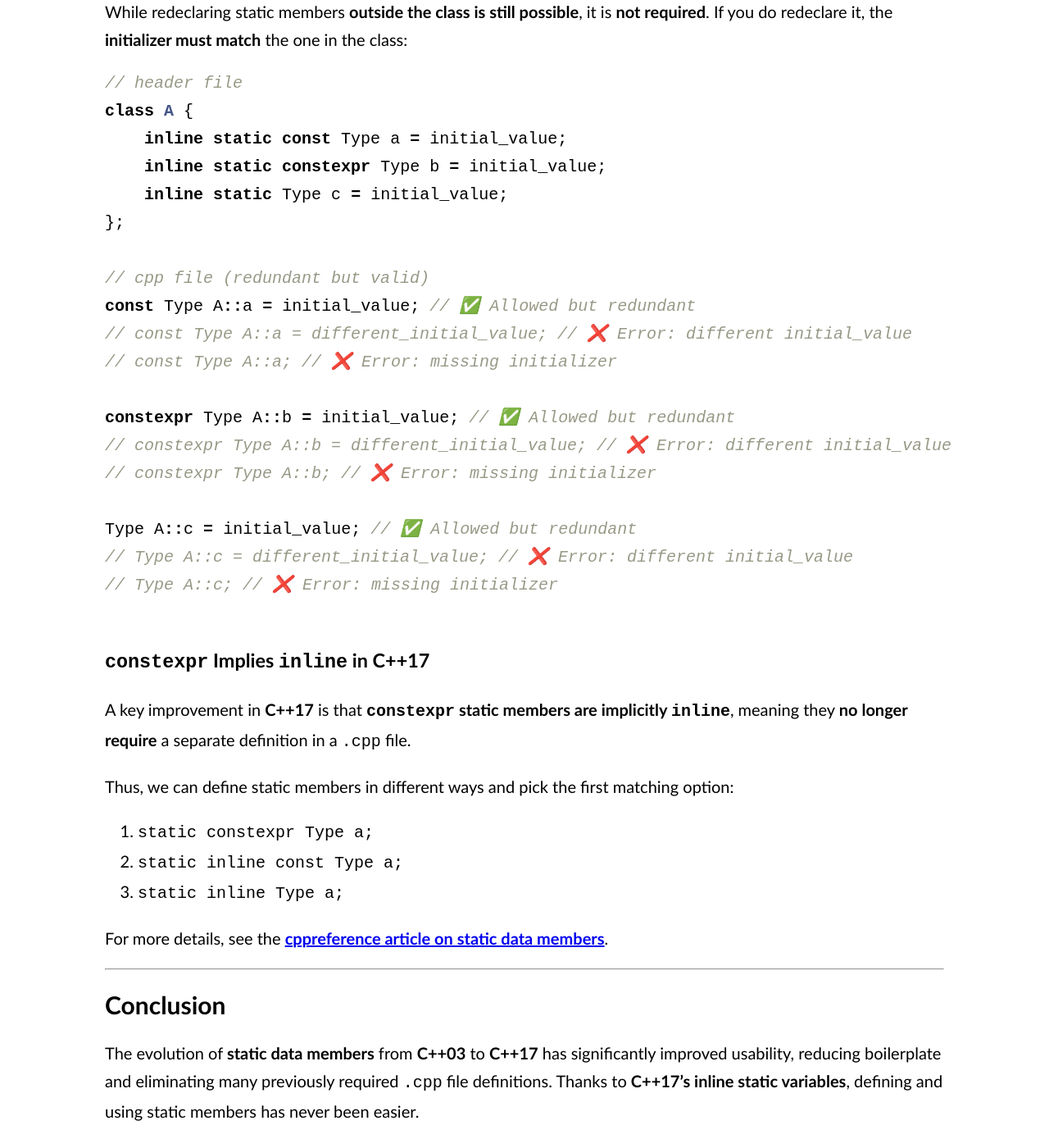
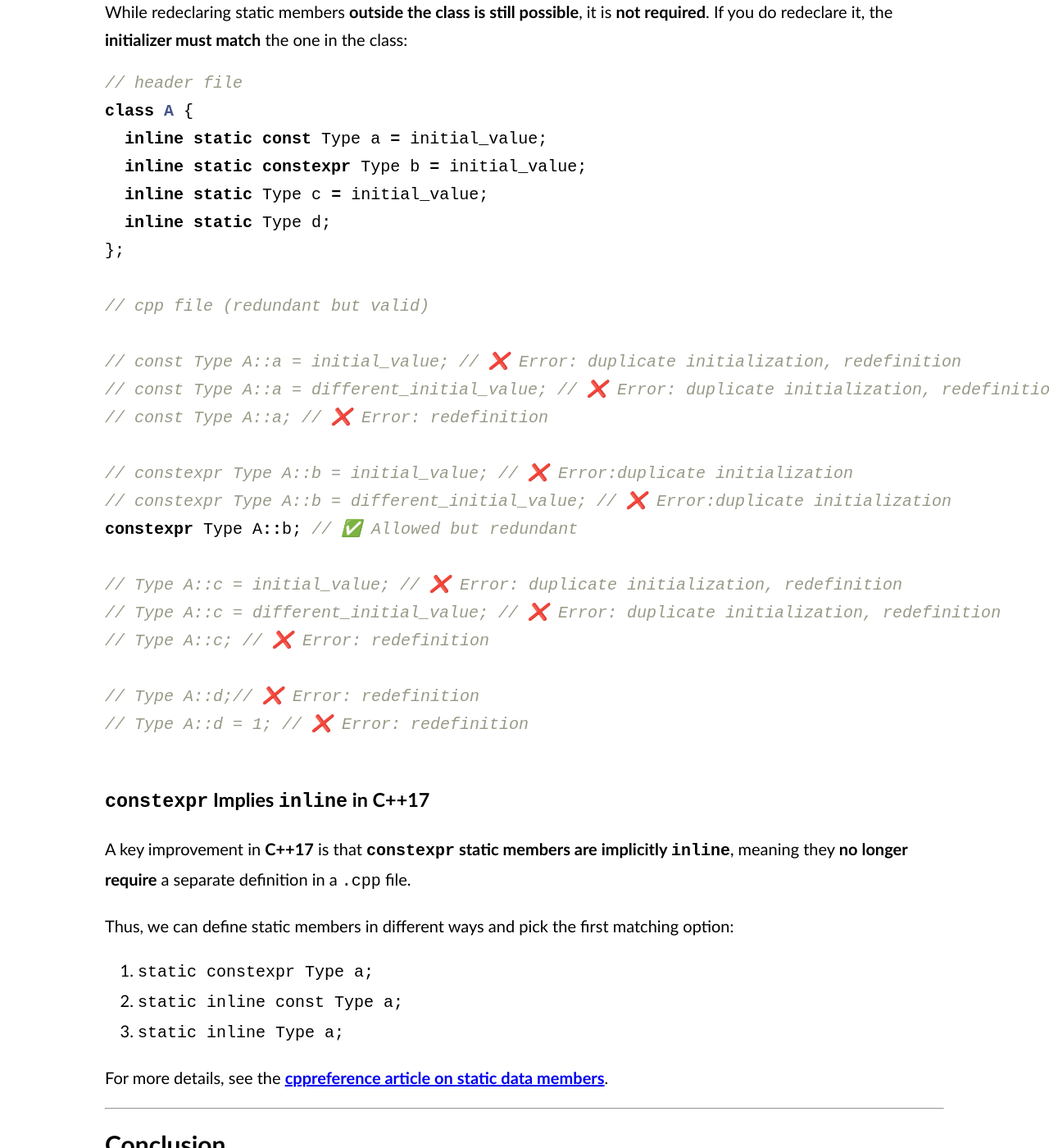
Before and after one commit to baihacker/main, a Jekyll site: the page built from docs/_posts/2025-02-09-A_survey_on_c++_class_static_data_members.md, in a window 1280 px wide and 1400 px high, scrolled down 2726 px. Shown: the whole window at 82% size. Built offline with Jekyll 4.4.1, drawn with Linux system fonts in a browser that asks for light colours; comment, search, counter and statistics services are not loaded.

Commit message:
Fix errors.

````diff
--- a/docs/_posts/2025-02-09-A_survey_on_c++_class_static_data_members.md
+++ b/docs/_posts/2025-02-09-A_survey_on_c++_class_static_data_members.md
@@ -112,23 +112,28 @@ While redeclaring static members **outside the class is still possible**, it is
 ```cpp
 // header file
 class A {
-    inline static const Type a = initial_value;
-    inline static constexpr Type b = initial_value;
-    inline static Type c = initial_value;
+  inline static const Type a = initial_value;
+  inline static constexpr Type b = initial_value;
+  inline static Type c = initial_value;
+  inline static Type d;
 };
 
 // cpp file (redundant but valid)
-const Type A::a = initial_value; // ✅ Allowed but redundant
-// const Type A::a = different_initial_value; // ❌ Error: different initial_value
-// const Type A::a; // ❌ Error: missing initializer
 
-constexpr Type A::b = initial_value; // ✅ Allowed but redundant
-// constexpr Type A::b = different_initial_value; // ❌ Error: different initial_value
-// constexpr Type A::b; // ❌ Error: missing initializer
+// const Type A::a = initial_value; // ❌ Error: duplicate initialization, redefinition
+// const Type A::a = different_initial_value; // ❌ Error: duplicate initialization, redefinition
+// const Type A::a; // ❌ Error: redefinition
 
-Type A::c = initial_value; // ✅ Allowed but redundant
-// Type A::c = different_initial_value; // ❌ Error: different initial_value
-// Type A::c; // ❌ Error: missing initializer
+// constexpr Type A::b = initial_value; // ❌ Error:duplicate initialization
+// constexpr Type A::b = different_initial_value; // ❌ Error:duplicate initialization
+constexpr Type A::b; // ✅ Allowed but redundant
+
+// Type A::c = initial_value; // ❌ Error: duplicate initialization, redefinition
+// Type A::c = different_initial_value; // ❌ Error: duplicate initialization, redefinition
+// Type A::c; // ❌ Error: redefinition
+
+// Type A::d;// ❌ Error: redefinition
+// Type A::d = 1; // ❌ Error: redefinition
 
 ```
 
````
